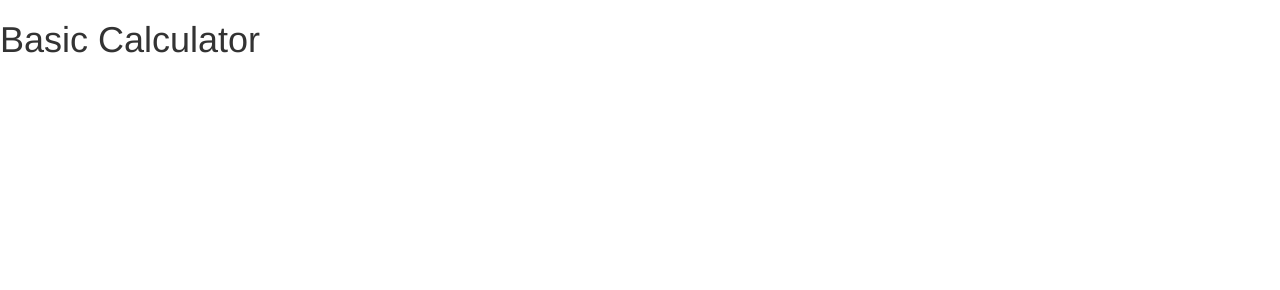
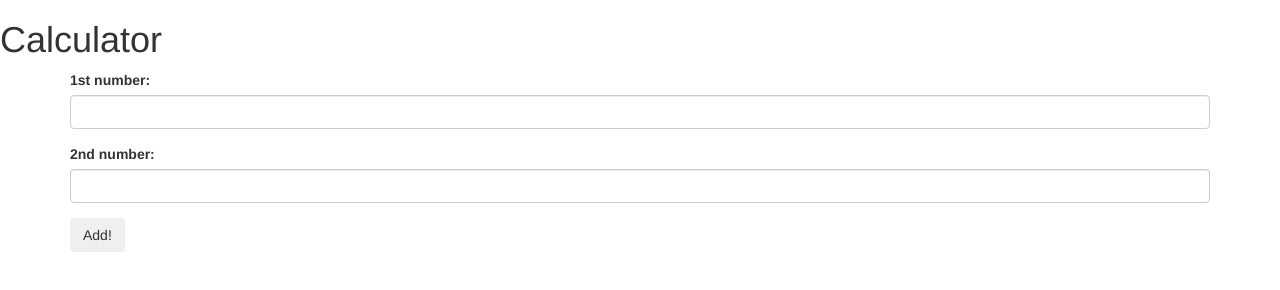
Before and after one commit to Mugala/Calculator, a plain HTML site: page index.html in a window 1280 px wide. Drawn offline with Linux system fonts and the light colour scheme.

Commit message:
This commit will add the form for the user interface to interact with the calculator

```diff
--- a/index.html
+++ b/index.html
@@ -10,11 +10,23 @@
     <title>Calculator</title>
 </head>
 <body>
-    <h1>Basic Calculator</h1>
+    <h1>Calculator</h1>
+    <div class="container">
 
+        <form id="add">
+            <div class="form-group">
+                <label for="add1">1st number:</label>
+                <input id="add1" class="form-control" type="text">
+            </div>
 
+            <div class="form-group">
+                <label for="add2">2nd number:</label>
+                <input id="add2" class="form-control" type="text">
+            </div>
 
-
+            <button type="submit" class="btn">Add!</button>
+        </form>
+    </div>
 
     <script src="js/jquery-3.3.1.js"></script>
     <script src="js/scripts.js"></script>
```
